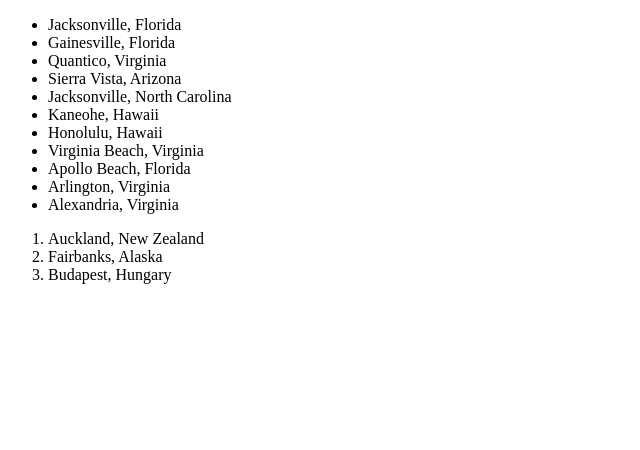
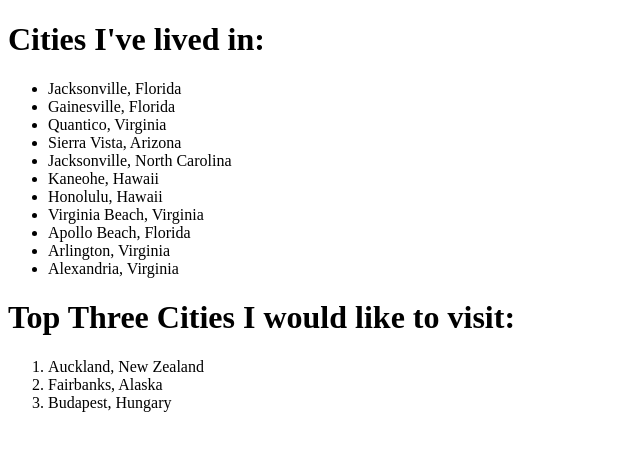
Before and after one commit to musialkc/html-exercise, a plain HTML site: page index.html in a window 1280 px wide. Shown: the whole page, without its empty margins (0-640 px from the left). Drawn offline with Linux system fonts and the light colour scheme.

Commit message:
html-exercise add city headings

```diff
--- a/index.html
+++ b/index.html
@@ -4,6 +4,7 @@
     <title></title>
 </head>
 <body>
+    <h1>Cities I've lived in:</h1>
     <ul>
         <li>Jacksonville, Florida</li>
         <li>Gainesville, Florida</li>
@@ -17,6 +18,7 @@
         <li>Arlington, Virginia</li>
         <li>Alexandria, Virginia</li>
     </ul>
+    <h1>Top Three Cities I would like to visit:</h1>
     <ol>
         <li>Auckland, New Zealand</li>
         <li>Fairbanks, Alaska</li>
```
